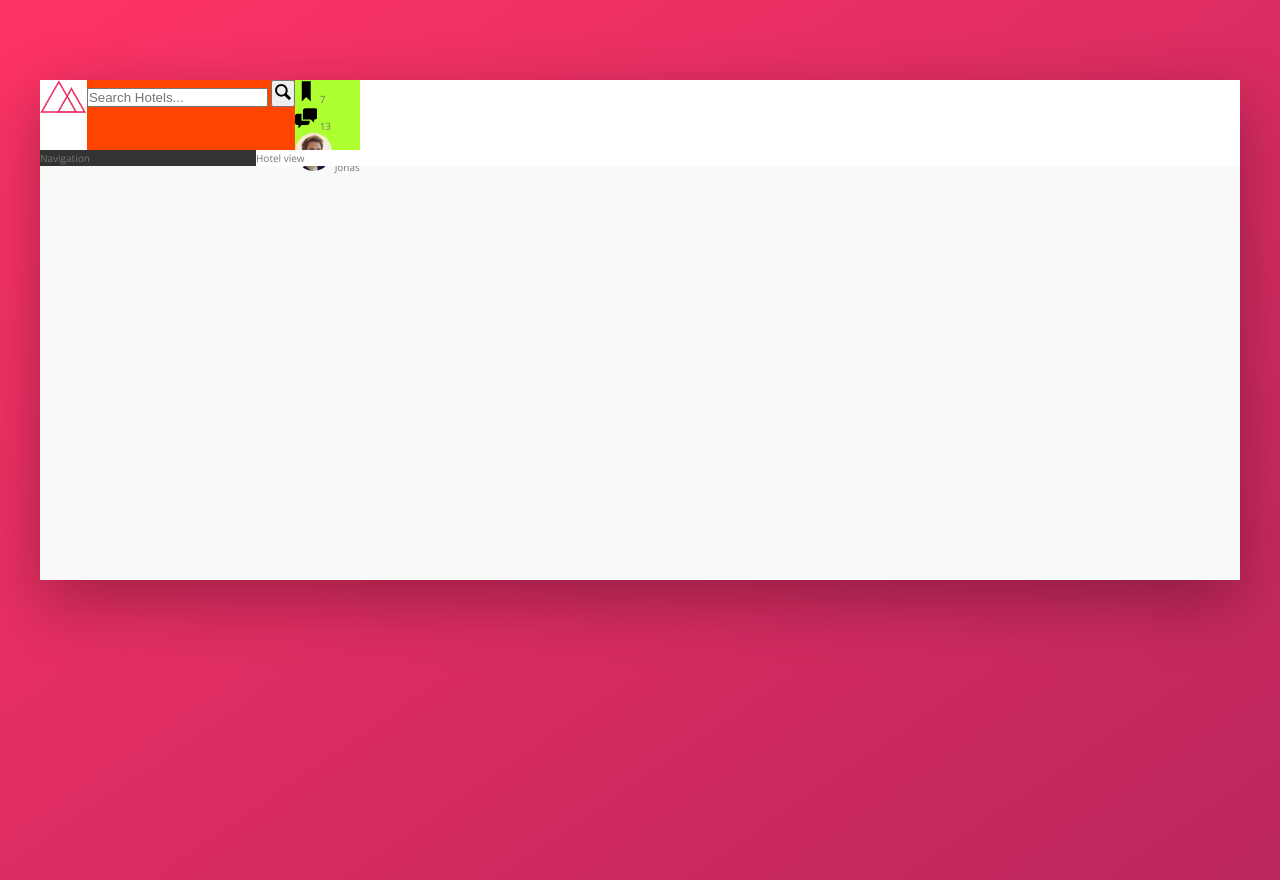
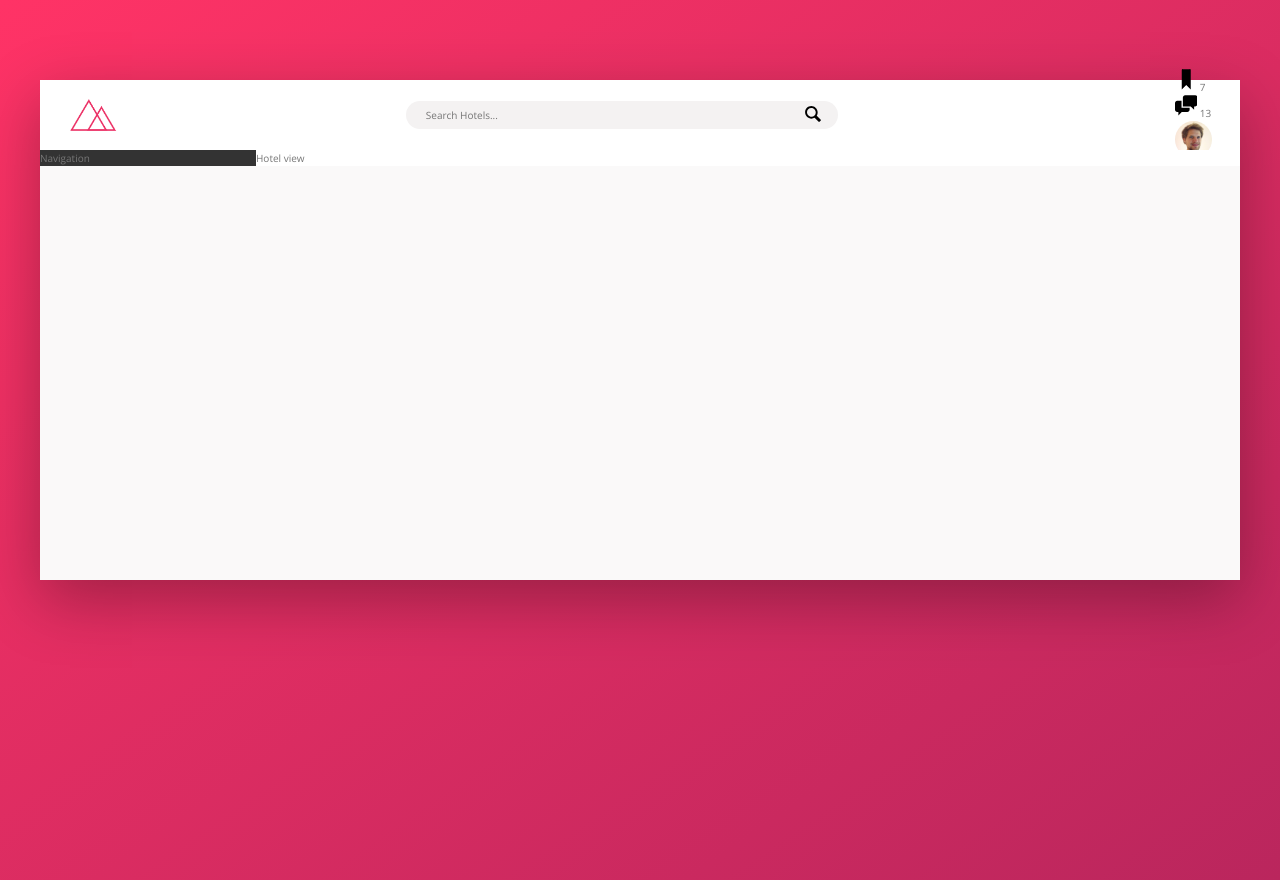
Before and after one commit to clementschris/trillo-project, a website: page index.html in a window 1280 px wide. Drawn offline with nearby package versions, Linux system fonts and the light colour scheme.

Commit message:
search bar updated

```diff
--- a/sass/_components.scss
+++ b/sass/_components.scss
@@ -2,19 +2,46 @@
 // LOGO
 .logo {
     height: 3.25rem;
+    margin-left: 3rem;
 }
 
 /////////////////////////
 // SEARCH
 .search {
-    background-color: orangered;
+    flex: 0 0 40%;
+
+    display: flex;
 
     &__input {
+        font-family: inherit;
+        font-size: inherit;
+        color: inherit;
+        background-color: var(--color-grey-light-2);
+        border: none;
+        padding: .7rem 2rem;
+        border-radius: 100px;
+        width: 90%;
+        transition: all .2s;
+        margin-right: -3.5rem;
 
+        &:focus {
+            outline: none;
+            width: 100%;
+            background-color: var(--color-grey-light-3);
+        }
     }
 
     &__button {
+        border: none;
+        background-color: var(--color-grey-light-2);
 
+        &:focus {
+            outline: none;
+        }
+
+        &:active {
+            transform: translateY(2px);
+        }
     }
 
     &__icon {
@@ -26,7 +53,6 @@
 /////////////////////////
 // USER NAVIGATION
 .user-nav {
-    background-color: greenyellow;
 
     &__icon-box {
 
--- a/sass/_layout.scss
+++ b/sass/_layout.scss
@@ -13,6 +13,8 @@
     border-bottom: var(--color-grey-light-2);
 
     display: flex;
+    justify-content: space-between;
+    align-items: center;
 }
 
 .content {
```
Also changed, not shown: css/style.css.
